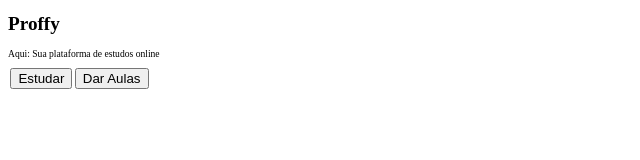
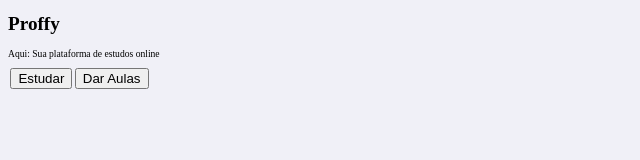
Before and after one commit to brunoedubems/Next-Level-Week-2-Trilha-discovery, a plain HTML site: page index.html in a window 1280 px wide. Shown: the whole page, without its empty margins (0-640 px from the left). Drawn offline with Linux system fonts and the light colour scheme.

Commit message:
Update styles.css

```diff
--- a/styles.css
+++ b/styles.css
@@ -19,4 +19,9 @@
     --color-box-footer: #FAFAFC;
     --color-small-info: #C1BCCC;
     font-size: 60%; /* controle das medidas rem */
+
 }
+body{
+    background-color: var(--color-background);
+    font-size: 1rem;
+}
```
